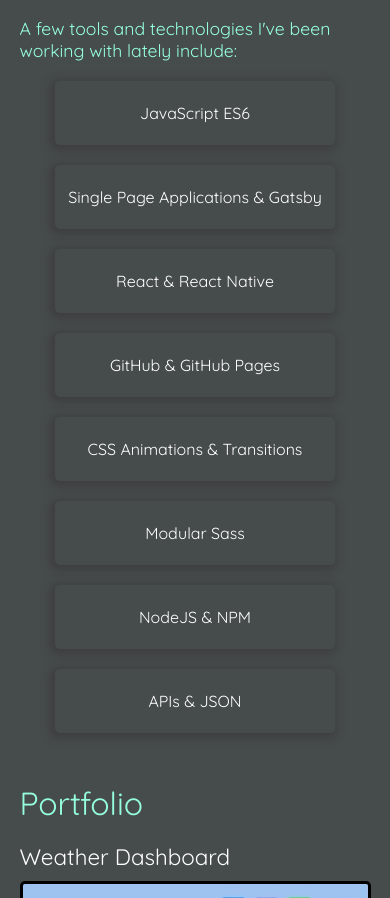
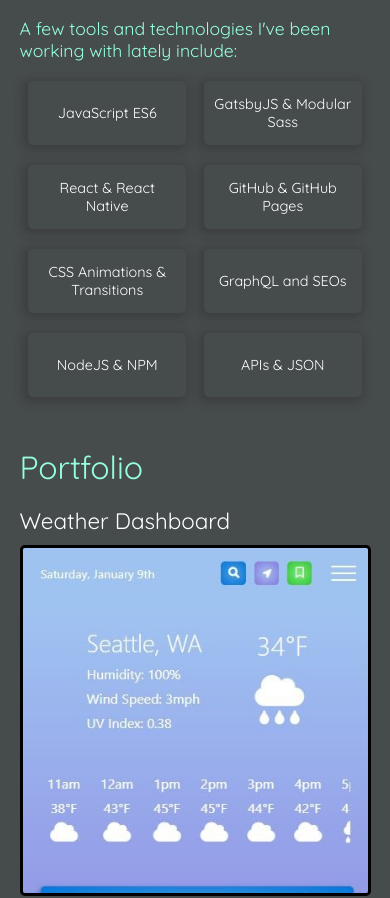
Before and after one commit to austenpturner/portfolio, a Gatsby site: page / in a window 390 px wide. Shown: the part 1630-2528 px from the top of the page. Built offline with nearby package versions, Linux system fonts and the light colour scheme; Gatsby itself is replaced by a stand-in of ours.

Commit message:
fix tile layout on mobile

```diff
--- a/src/components/layout/layout.module.scss
+++ b/src/components/layout/layout.module.scss
@@ -38,10 +38,6 @@
         color: $accentWhite;
         font-size: 1.4rem;
     }
-    // h3 {
-    //     font-size: 1.2rem;
-    //     text-transform: uppercase;
-    // }
     svg {
         animation-duration: 2s;
         animation-iteration-count: infinite;
@@ -91,7 +87,10 @@
         margin: 0 auto;
         a {
             margin: 10px auto;
-            width: 80%;
+            width: 45%;
+            button {
+                font-size: 0.9rem;
+            }
         }
     }
 }
@@ -233,7 +232,10 @@
         .toolsContainer {
             a {
                 margin: 30px 20px 0 0;
-                width: 210px;
+                width: 30%;
+                button {
+                    font-size: 1rem;
+                }
             }
         }
     }
--- a/src/content/about.js
+++ b/src/content/about.js
@@ -9,7 +9,7 @@
             link: "https://developer.mozilla.org/en-US/docs/Web/JavaScript",
         },
         {
-            title: "Single Page Applications & Gatsby",
+            title: "GatsbyJS & Modular Sass",
             link: "https://www.gatsbyjs.com/docs/",
         },
         {
@@ -25,8 +25,8 @@
             link: "https://developer.mozilla.org/en-US/docs/Web/CSS/CSS_Animations/Using_CSS_animations",
         },
         {
-            title: "Modular Sass",
-            link: "https://medium.com/clover-platform-blog/modular-scss-and-why-you-need-it-6bb2d8c40fd8",
+            title: "GraphQL and SEOs",
+            link: "https://graphql.org/",
         },
         {
             title: "NodeJS & NPM",
```
